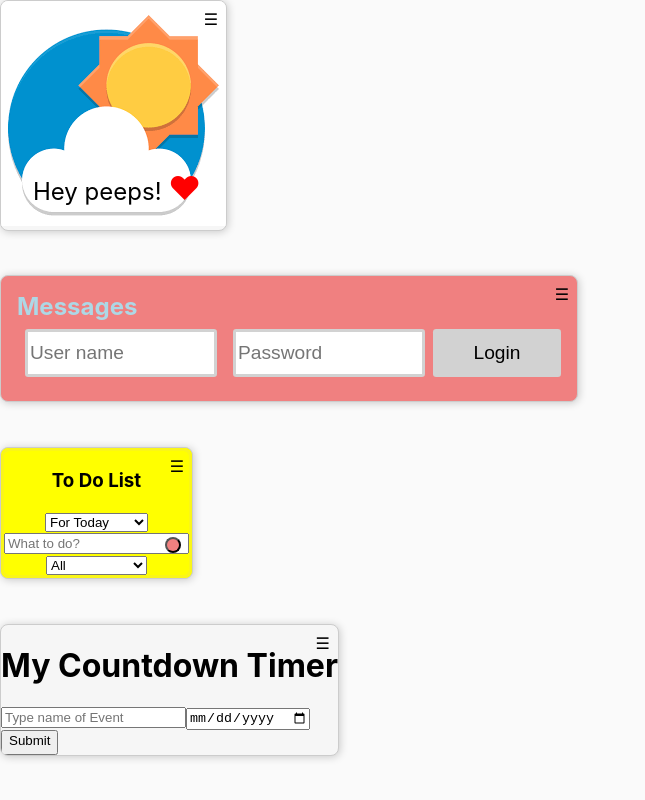
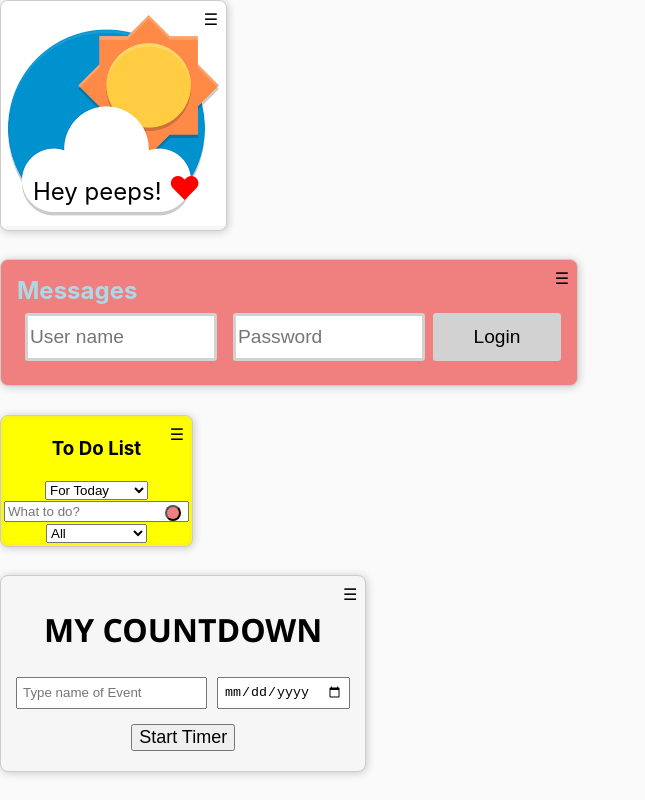
Before and after one commit to Earle-Poole/cool-dash, a React (Create React App) app: page / in a window 1280 px wide. Shown: the whole page, without its empty margins (0-645 px from the left). Built offline with nearby package versions, Linux system fonts and the light colour scheme.

Commit message:
Ordered timers, styled the expired timer, added an auto remove
Co-authored-by: Earle Poole <Earle-Poole@users.noreply.github.com>

```diff
--- a/src/molecules/countdown/countdown.css
+++ b/src/molecules/countdown/countdown.css
@@ -1,31 +1,81 @@
-.countdownWidget {
-  display: block;
-  width: 100%;
-  position: relative;
-  padding-bottom: 25%;
-  background-color: #97b8ff;
-  border: 2px solid black;
-  color: black;
-  text-align: center;
-  font-size: 60px;
-  margin-top: 10px;
+h1 {
+  font-family: "Segoe UI", Tahoma, Geneva, Verdana, sans-serif;
+  font-weight: bold;
+  font-size: 32px;
+  display: flex;
+  justify-content: center;
 }
 
-.countdownEventTitle {
+.newEventData {
   display: flex;
   justify-content: center;
-  font: 40px;
-  font-weight: bold;
+  font-size: 18px;
 }
 
-.countdownButton {
+.eventName,
+.eventDate {
+  margin: 5px;
+  padding: 5px;
+}
+
+.startTimerButton {
   display: flex;
   justify-content: center;
   position: relative;
-  padding-bottom: 5px;
+  margin: 10px auto;
+  font-size: 18px;
+}
+
+.timerContainer {
+  position: relative;
+  display: flex;
+  flex-direction: column;
+  justify-content: center;
+  align-items: center;
+  border: 2px solid black;
+  margin: 0;
+  padding: 0;
+  box-shadow: 0 4px 8px 0 rgba;
+  border-radius: 10px;
+  background-color: gray;
+}
+
+.timerContainer:hover {
+  box-shadow: 0 8px 16px 0 rgba;
+  opacity: 0.5;
+}
+
+.displayedEventName {
+  font-size: 32px;
+  color: white;
+  font-family: "Segoe UI", Tahoma, Geneva, Verdana, sans-serif;
+  padding-top: 5px;
 }
 
 .displayedTime {
-    display: flex;
+  display: flex;
+  text-align: center;
+  padding: 0 10px 0 10px;
+  margin: 0;
+}
 
+.displayedTime > div {
+  padding: 4px;
+  font-size: 18px;
 }
+
+.removeButton {
+  display: flex;
+  justify-content: center;
+  position: relative;
+  margin: 0 auto 10px auto;
+  font-size: 12px;
+}
+
+.elapsedEvent {
+  height: 170px;
+  display: flex;
+  justify-content: center;
+  align-items: center;
+  font-size: 42px;
+}
--- a/src/molecules/countdown/countdown.display.js
+++ b/src/molecules/countdown/countdown.display.js
@@ -1,16 +1,45 @@
-import { useState } from "react";
+import { useRef, useState } from "react";
 import { useInterval } from "../../utils/tacklebox";
 
 const CountdownDisplay = ({
   timeObj,
   name,
+  originalDate,
   onRemove = (e) => console.log(e),
 }) => {
   console.log("timeObj: ", timeObj);
+  console.log("originalDate", originalDate);
 
   const [currentTime, setCurrentTime] = useState(timeObj);
 
+  const timerContainerRef = useRef();
+
+  function removeYourself() {
+    console.log("new Date(originalDate): ", new Date(originalDate));
+    const cutOffDayInMs =
+      new Date(originalDate).valueOf() + 1000 * 60 * 60 * 24;
+    const nowInMs = new Date().valueOf();
+
+    if (nowInMs > cutOffDayInMs) {
+      onRemove();
+    }
+  }
+
   function tick() {
+    if (
+      currentTime.second === 0 &&
+      currentTime.minute === 0 &&
+      currentTime.hour === 0 &&
+      currentTime.day === 0 &&
+      currentTime.month === 0 &&
+      currentTime.year === 0
+    ) {
+      timerContainerRef.current.style.backgroundColor = "red";
+      timerContainerRef.current.innerHTML = `<div class='elapsedEvent'>
+        Today is ${name}!!!
+      </div>`;
+      removeYourself();
+    }
     switch (true) {
       case currentTime.second > 0:
         setCurrentTime({ ...currentTime, second: currentTime.second - 1 });
@@ -69,11 +98,8 @@ const CountdownDisplay = ({
   useInterval(tick, 1000);
 
   return (
-    <div>
-      <div>{name}</div>
-      <button onClick={onRemove} type="button">
-        Remove Event
-      </button>
+    <div className="timerContainer" ref={timerContainerRef}>
+      <div className="displayedEventName">{name}</div>
       <div className="displayedTime">
         <div className="year">
           Years
@@ -100,6 +126,9 @@ const CountdownDisplay = ({
           <p className="placeholder">{currentTime.second}</p>
         </div>
       </div>
+      <button onClick={onRemove} type="button" className="removeButton">
+        Remove Event
+      </button>
     </div>
   );
 };
--- a/src/molecules/countdown/countdown.js
+++ b/src/molecules/countdown/countdown.js
@@ -64,7 +64,7 @@ const CountdownTimer = () => {
 
   function onButtonClick() {
     const x = {
-      date: newDateRef.current.value,
+      date: newDateRef.current.value + "T00:00:00",
       name: newNameRef.current.value,
     };
 
@@ -85,9 +85,9 @@ const CountdownTimer = () => {
   }
 
   return (
-    <div>
-      <h1>My Countdown Timer</h1>
-      <div className="eventData">
+    <div style={{ padding: "10px" }}>
+      <h1>MY COUNTDOWN</h1>
+      <div className="newEventData">
         <input
           className="eventName"
           ref={newNameRef}
@@ -100,18 +100,24 @@ const CountdownTimer = () => {
           placeholder="Enter Date of Event"
         ></input>
       </div>
-      <div>
-        <button onClick={onButtonClick} className="countdownButton">
-          Submit
+      <button onClick={onButtonClick} className="startTimerButton">
+        Start Timer
       </button>
-      </div>
-      {timerData.map((data, i) => {
+      {timerData
+        .sort((a, b) => {
+          const aDate = new Date(a.date).valueOf();
+          const bDate = new Date(b.date).valueOf();
+          return aDate > bDate ? 1 : -1;
+        })
+        .map((data, i) => {
+          console.log("data", data);
           return (
             <CountdownDisplay
               name={data.name}
               timeObj={msTillEventConverter(
                 new Date(data.date).valueOf() - currentTime
               )}
+              originalDate={data.date}
               onRemove={() => basicRemove(data.name)}
             />
           );
```
Also changed, not shown: src/molecules/countdown/countdownNotes.js (+4 -6 lines). Lines whose indentation alone changed are shown as unchanged.
